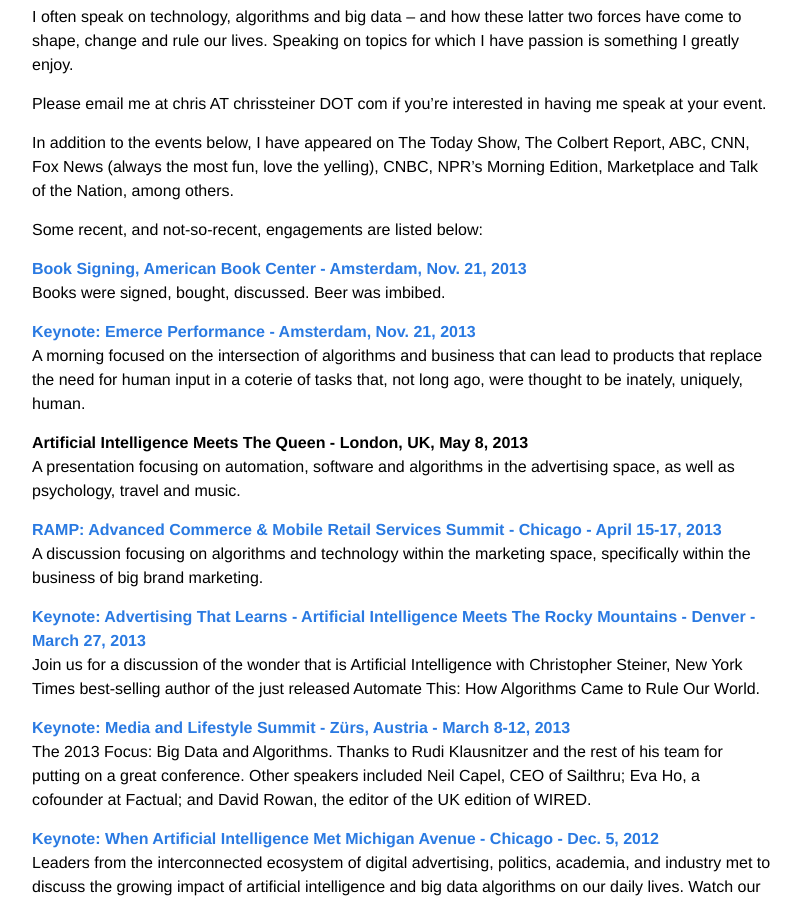
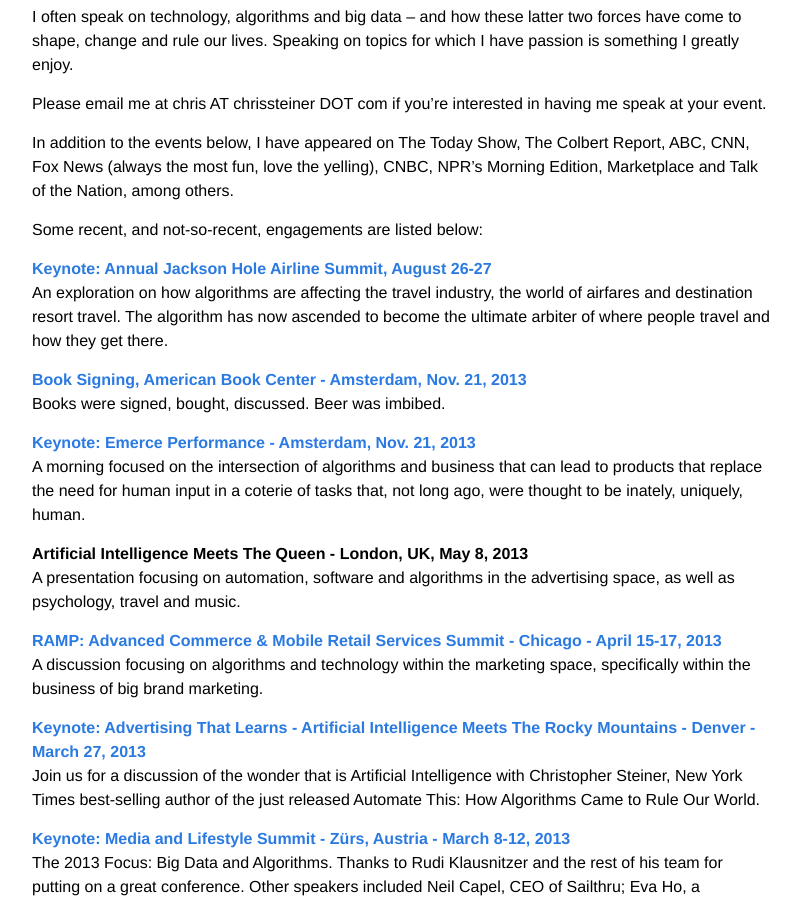
Before and after one commit to cpsteine/cpsteine.github.io, a Jekyll site: the page built from speaking.md, in a window 1280 px wide and 900 px high, scrolled down 482 px. Shown: the whole window, without its empty margins (238-1039 px from the left). Built offline with Jekyll 4.4.1, drawn with Linux system fonts in a browser that asks for light colours.

Commit message:
adding jackson hole event to speaking page

```diff
--- a/speaking.md
+++ b/speaking.md
@@ -13,6 +13,9 @@
 In addition to the events below, I have appeared on The Today Show, The Colbert Report, ABC, CNN, Fox News (always the most fun, love the yelling), CNBC, NPR's Morning Edition, Marketplace and Talk of the Nation, among others.
 
 Some recent, and not-so-recent, engagements are listed below:
+
+[**Keynote: Annual Jackson Hole Airline Summit, August 26-27**](http://jacksonhole.com)<br>
+An exploration on how algorithms are affecting the travel industry, the world of airfares and destination resort travel. The algorithm has now ascended to become the ultimate arbiter of where people travel and how they get there.
 
 [**Book Signing, American Book Center - Amsterdam, Nov. 21, 2013**](http://www.abc.nl/frontpage/events/index.php?show=details&place=abc&event=1076)<br>
 Books were signed, bought, discussed. Beer was imbibed.
```
